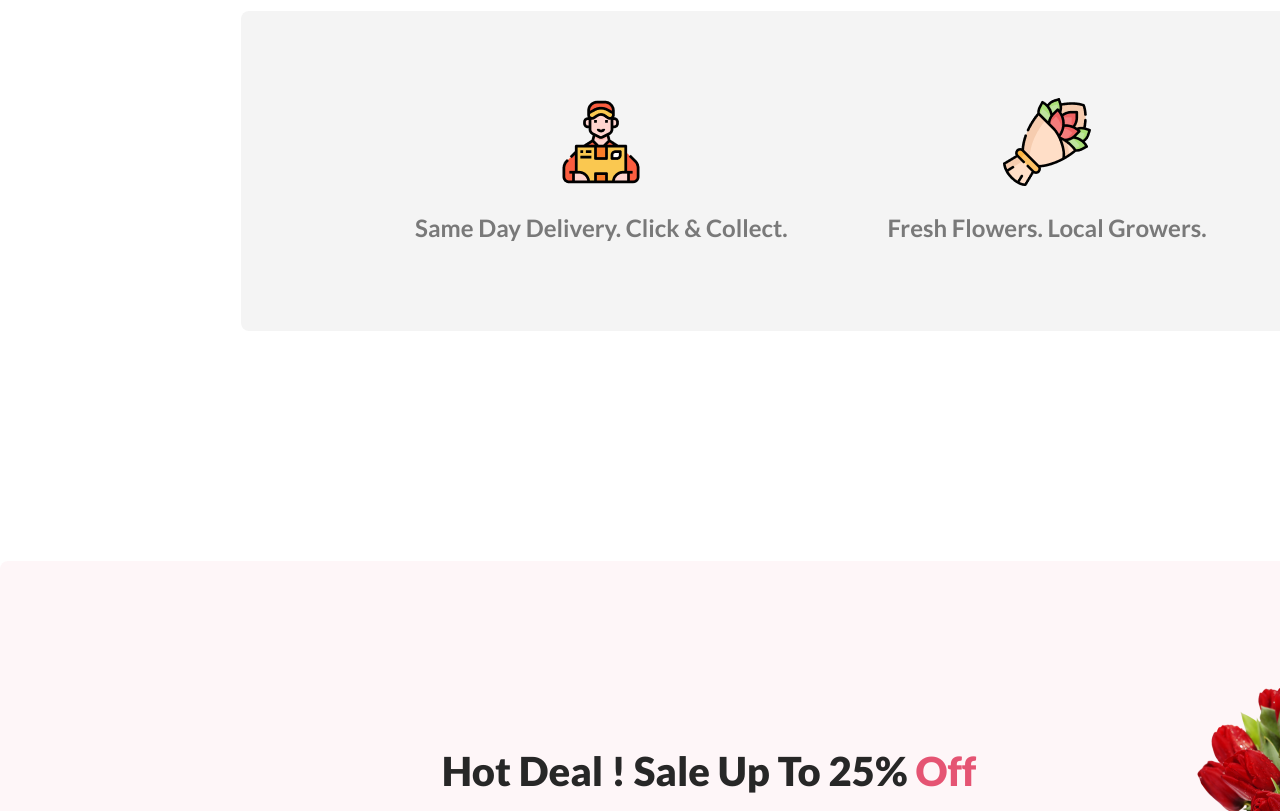
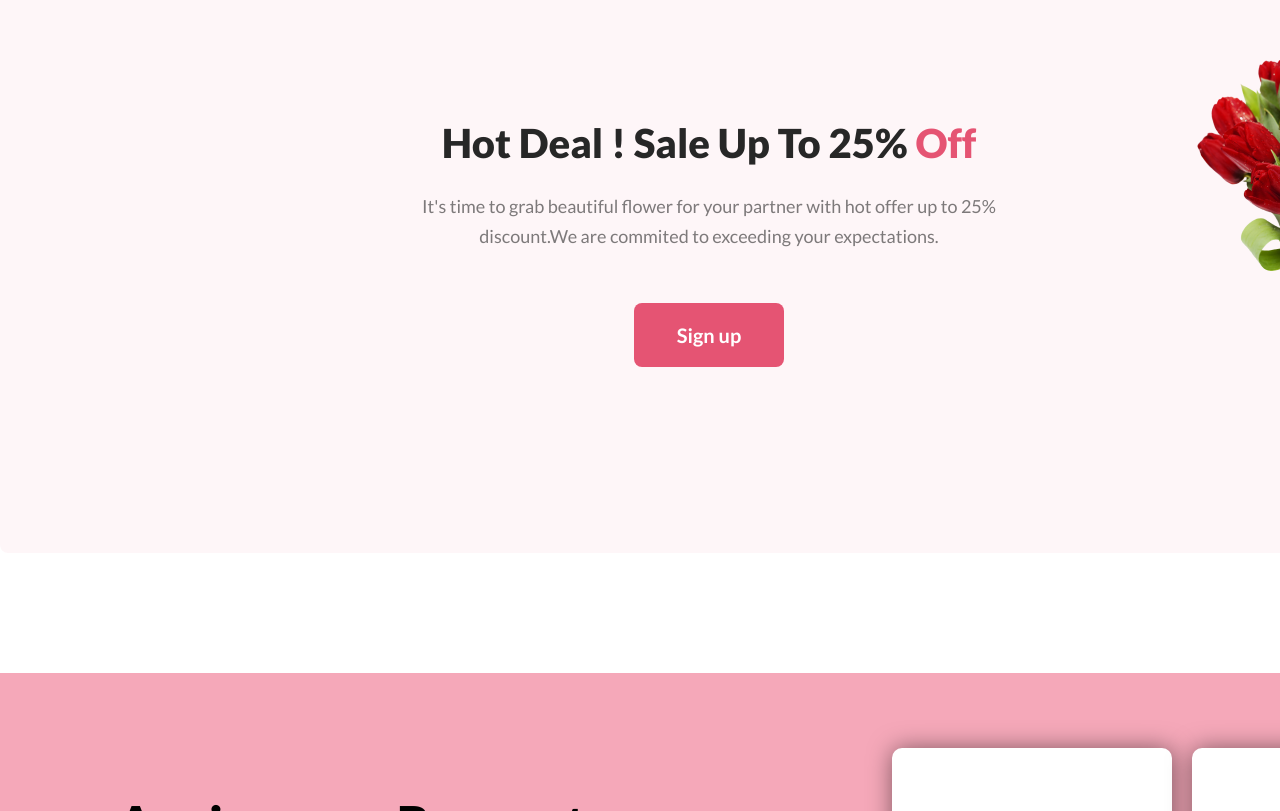
Before and after one commit to Naznin-ara/flower-shop-website, a plain HTML site: page index.html in a window 1280 px wide. Shown: the part 1895-2706 px from the top of the page. Drawn offline with Linux system fonts and the light colour scheme.

Commit message:
service section commented

```diff
--- a/index.html
+++ b/index.html
@@ -52,7 +52,7 @@
                     </div>
             </div>
         </section>
-        <section>
+        <!-- <section>
             <div class="service-container">
                 <div class="service-div">
                     <div class="service">
@@ -70,7 +70,7 @@
                 </div>
 
             </div>
-        </section>
+        </section> -->
         <section>
             <div class="hot-deal-container">
                <div class="hot-deal-title">
--- a/style.css
+++ b/style.css
@@ -147,7 +147,7 @@ margin-bottom: 128px;
 }
 /* feature section end */
 /* service section start */
-.service-container{
+/* .service-container{
     width:1922px;
     height:500px;
 }
@@ -179,7 +179,7 @@ margin-bottom: 128px;
 .service img{
     width:88px;
     height: 88px;
-}
+} */
 /* hot deal section start */
 .hot-deal-container{
     width:1922px;
```
